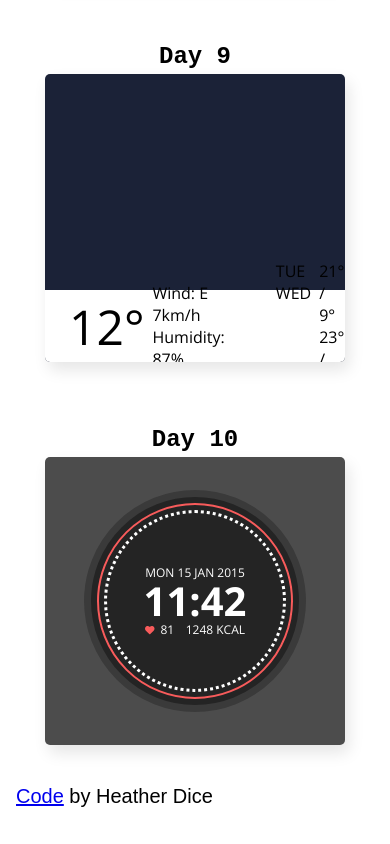
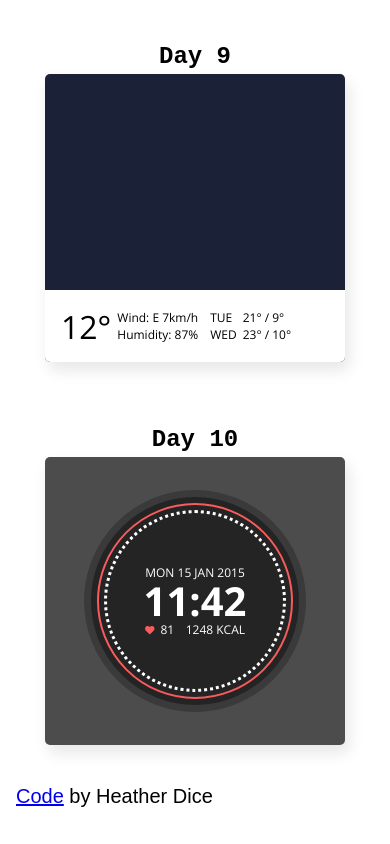
Before and after one commit to heatherdice/100_days_css, a React (Create React App) app: page / in a window 390 px wide. Shown: the part 4234-5078 px from the top of the page. Built offline with nearby package versions, Linux system fonts and the light colour scheme.

Commit message:
Tablet responsiveness

```diff
--- a/src/styles/dayStyles/Day09.css
+++ b/src/styles/dayStyles/Day09.css
@@ -43,3 +43,17 @@
 .forecast-temps {
     font-weight: bolder;
 }
+
+/* tablet view */
+@media (max-width: 945px) {
+    .temp {
+        font-size: 2em;
+    }
+    .wind-humidity {
+        font-size: 0.75em;
+    }
+    .forecast {
+        margin-left: 1em;
+        font-size: 0.75em;
+    }
+}
```
